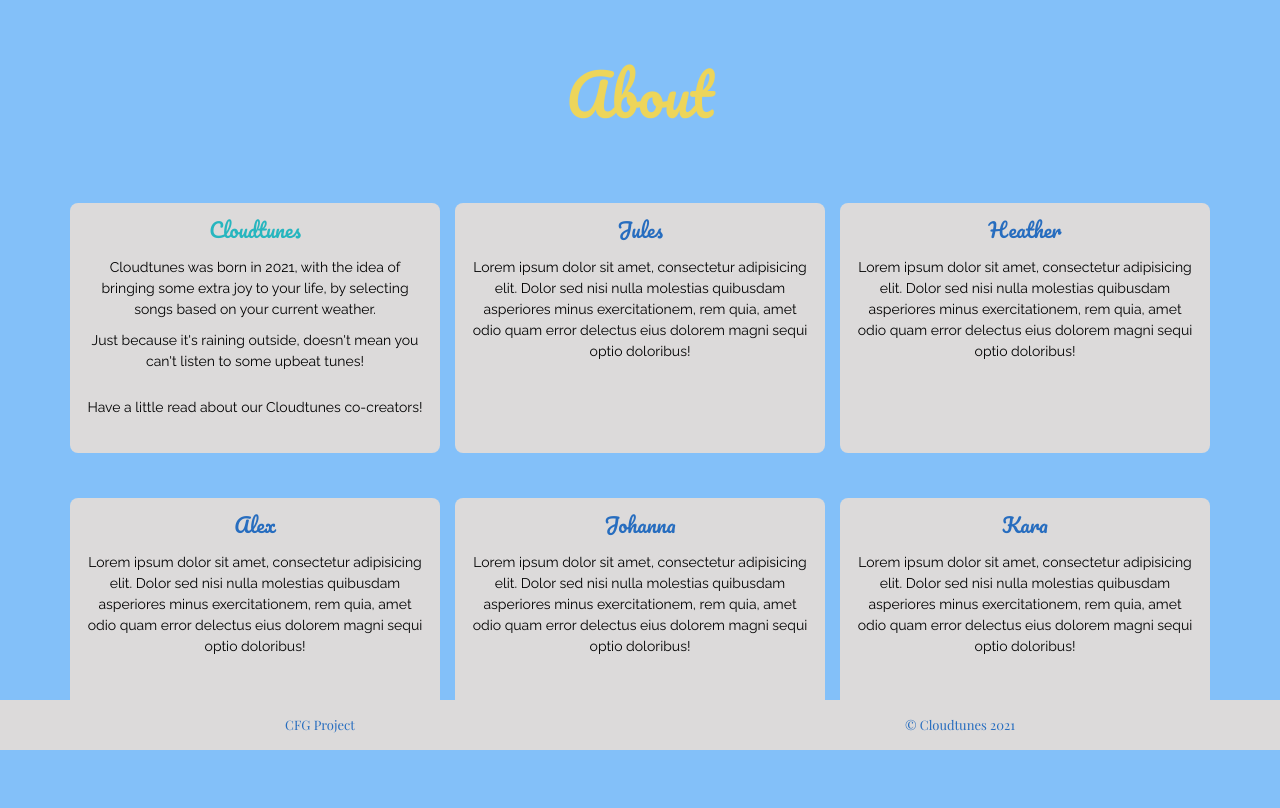
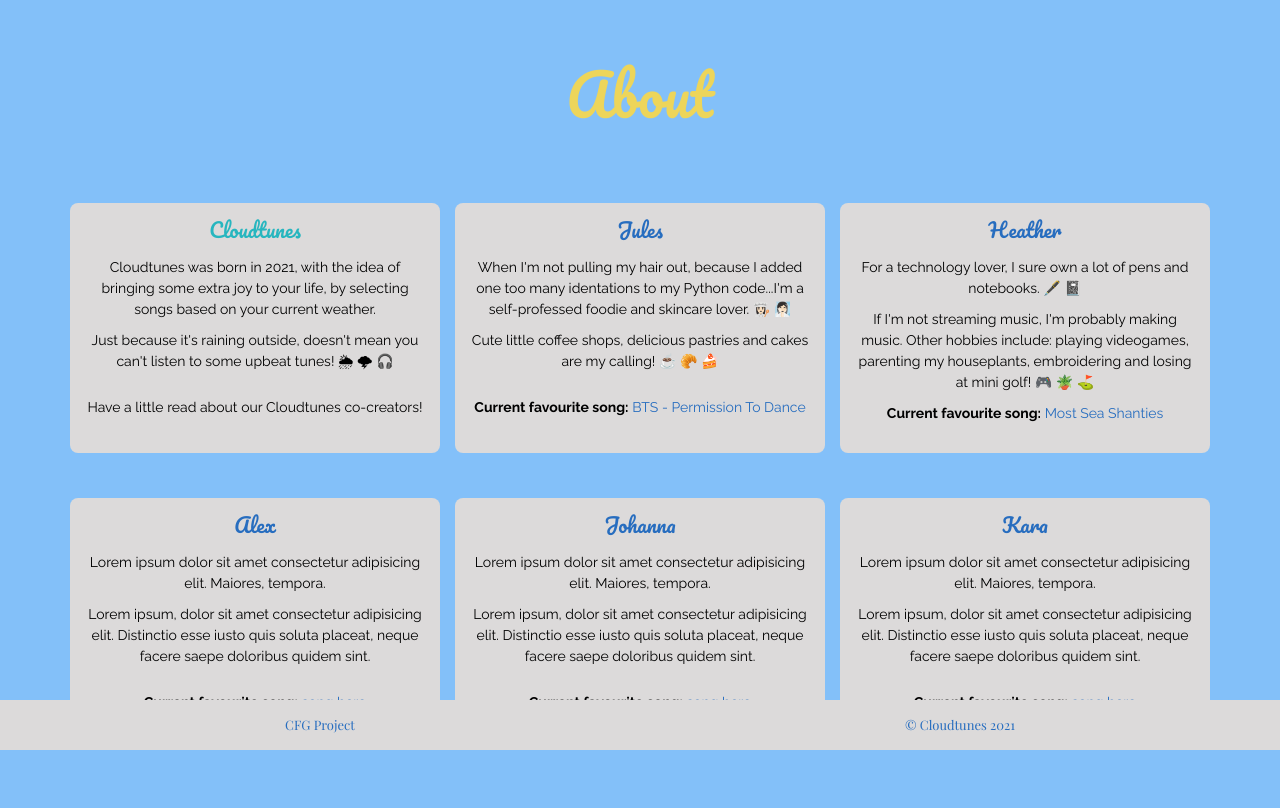
Before and after one commit to Brezita/cfg-final-project, a Flask app: page /about in a window 1280 px wide. Shown: the part 50-858 px from the top of the page. Run offline with Flask 2, Linux system fonts and the light colour scheme; some libraries are stand-ins or nearby versions.

Commit message:
adding information for the about page

```diff
--- a/website/templates/about.html
+++ b/website/templates/about.html
@@ -13,32 +13,47 @@
     <div class="col-sm border-box">
       <h3 class="about-app-heading">Cloudtunes</h3>
       <p class="about-text">Cloudtunes was born in 2021, with the idea of bringing some extra joy to your life, by selecting songs based on your current weather.</p>
-      <p class="about-text">Just because it's raining outside, doesn't mean you can't listen to some upbeat tunes!</p>
+      <p class="about-text">Just because it's raining outside, doesn't mean you can't listen to some upbeat tunes! 🌦 🌩 🎧</p>
       <br />
       <p class="about-text">Have a little read about our Cloudtunes co-creators!</p>
     </div>
     <div class="col-sm ml-4 border-box">
       <h3 class="about-heading">Jules</h3>
-      <p class="about-text">Lorem ipsum dolor sit amet, consectetur adipisicing elit. Dolor sed nisi nulla molestias quibusdam asperiores minus exercitationem, rem quia, amet odio quam error delectus eius dolorem magni sequi optio doloribus!</p>
+      <p class="about-text">When I'm not pulling my hair out, because I added one too many identations to my Python code...I'm a self-professed foodie and skincare lover. 👩🏻‍🍳 🧖🏻‍♀️</p>
+      <p class="about-text">Cute little coffee shops, delicious pastries and cakes are my calling! ☕️ 🥐 🍰</p>
+      <br />
+      <p class="about-text"><b>Current favourite song:</b> <a href="https://open.spotify.com/track/0LThjFY2iTtNdd4wviwVV2?si=ac99a18da3354f6e" class="sign-link" target="_blank">BTS - Permission To Dance</a></p>
     </div>
     <div class="col-sm ml-4 border-box">
       <h3 class="about-heading">Heather</h3>
-      <p class="about-text">Lorem ipsum dolor sit amet, consectetur adipisicing elit. Dolor sed nisi nulla molestias quibusdam asperiores minus exercitationem, rem quia, amet odio quam error delectus eius dolorem magni sequi optio doloribus!</p>
+      <p class="about-text">For a technology lover, I sure own a lot of pens and notebooks. 🖋️ 📓</p>
+      <p class="about-text">If I'm not streaming music, I'm probably making music. Other hobbies include: playing videogames, parenting my houseplants, embroidering and losing at mini golf! 🎮 🪴 ⛳️</p>
+      <p class="about-text"><b>Current favourite song:</b> <a href="https://open.spotify.com/playlist/2DsYfCPWDxZtFzHRj9mO4h?si=muua3cWFRvK6HJmGpuXUpA" class="sign-link" target="_blank">Most Sea Shanties</a></p>
+
     </div>
   </div>
 <div class="spacing"></div>
   <div class="row">
     <div class="col-sm border-box">
       <h3 class="about-heading">Alex</h3>
-      <p class="about-text">Lorem ipsum dolor sit amet, consectetur adipisicing elit. Dolor sed nisi nulla molestias quibusdam asperiores minus exercitationem, rem quia, amet odio quam error delectus eius dolorem magni sequi optio doloribus!</p>
+      <p class="about-text">Lorem ipsum dolor sit amet consectetur adipisicing elit. Maiores, tempora.</p>
+      <p class="about-text">Lorem ipsum, dolor sit amet consectetur adipisicing elit. Distinctio esse iusto quis soluta placeat, neque facere saepe doloribus quidem sint.</p>
+      <br/>
+      <p class="about-text"><b>Current favourite song:</b> <a href="#" class="sign-link" target="_blank">song here</a></p>
     </div>
     <div class="col-sm ml-4 border-box">
       <h3 class="about-heading">Johanna</h3>
-      <p class="about-text">Lorem ipsum dolor sit amet, consectetur adipisicing elit. Dolor sed nisi nulla molestias quibusdam asperiores minus exercitationem, rem quia, amet odio quam error delectus eius dolorem magni sequi optio doloribus!</p>
+      <p class="about-text">Lorem ipsum dolor sit amet consectetur adipisicing elit. Maiores, tempora.</p>
+      <p class="about-text">Lorem ipsum, dolor sit amet consectetur adipisicing elit. Distinctio esse iusto quis soluta placeat, neque facere saepe doloribus quidem sint.</p>
+      <br/>
+      <p class="about-text"><b>Current favourite song:</b> <a href="#" class="sign-link" target="_blank">song here</a></p>
     </div>
     <div class="col-sm ml-4 border-box">
       <h3 class="about-heading">Kara</h3>
-      <p class="about-text">Lorem ipsum dolor sit amet, consectetur adipisicing elit. Dolor sed nisi nulla molestias quibusdam asperiores minus exercitationem, rem quia, amet odio quam error delectus eius dolorem magni sequi optio doloribus!</p>
+      <p class="about-text">Lorem ipsum dolor sit amet consectetur adipisicing elit. Maiores, tempora.</p>
+      <p class="about-text">Lorem ipsum, dolor sit amet consectetur adipisicing elit. Distinctio esse iusto quis soluta placeat, neque facere saepe doloribus quidem sint.</p>
+      <br/>
+      <p class="about-text"><b>Current favourite song:</b> <a href="#" class="sign-link" target="_blank">song here</a></p>
     </div>
   </div>
 </div>
```
